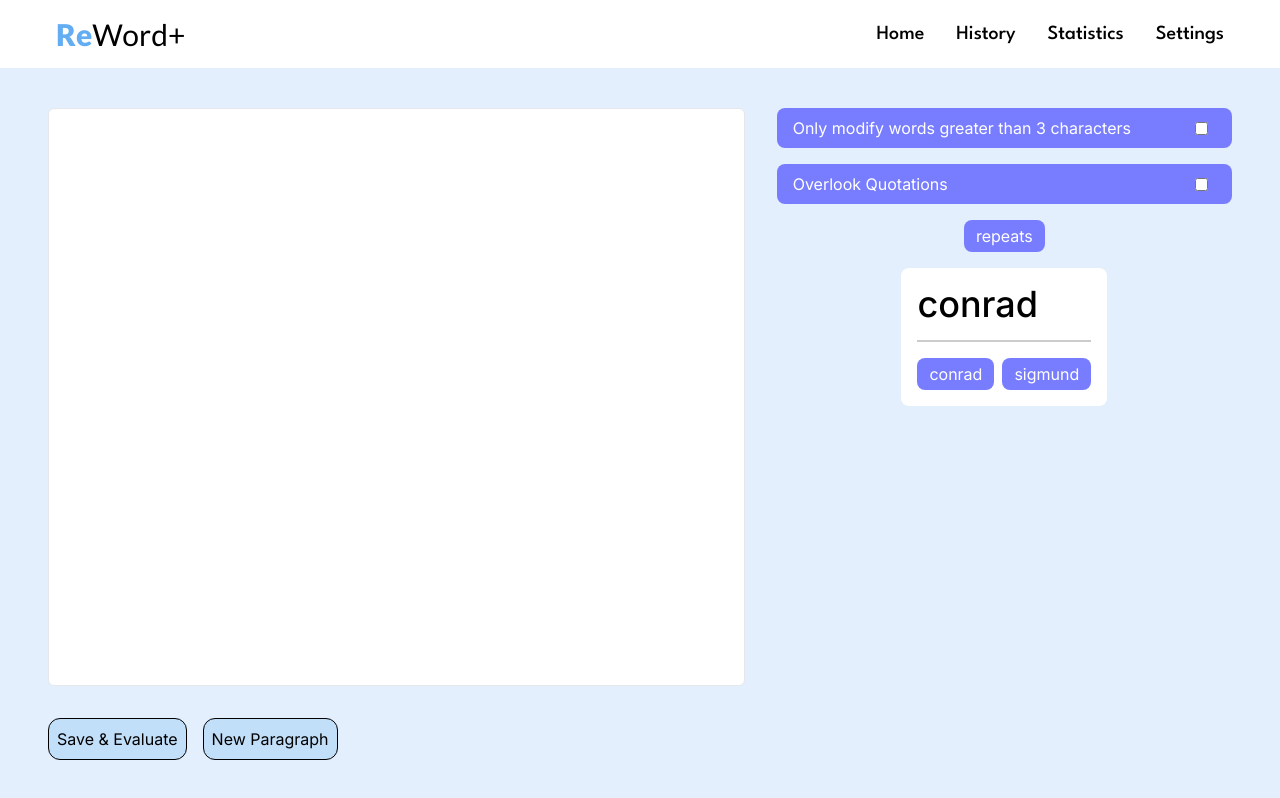
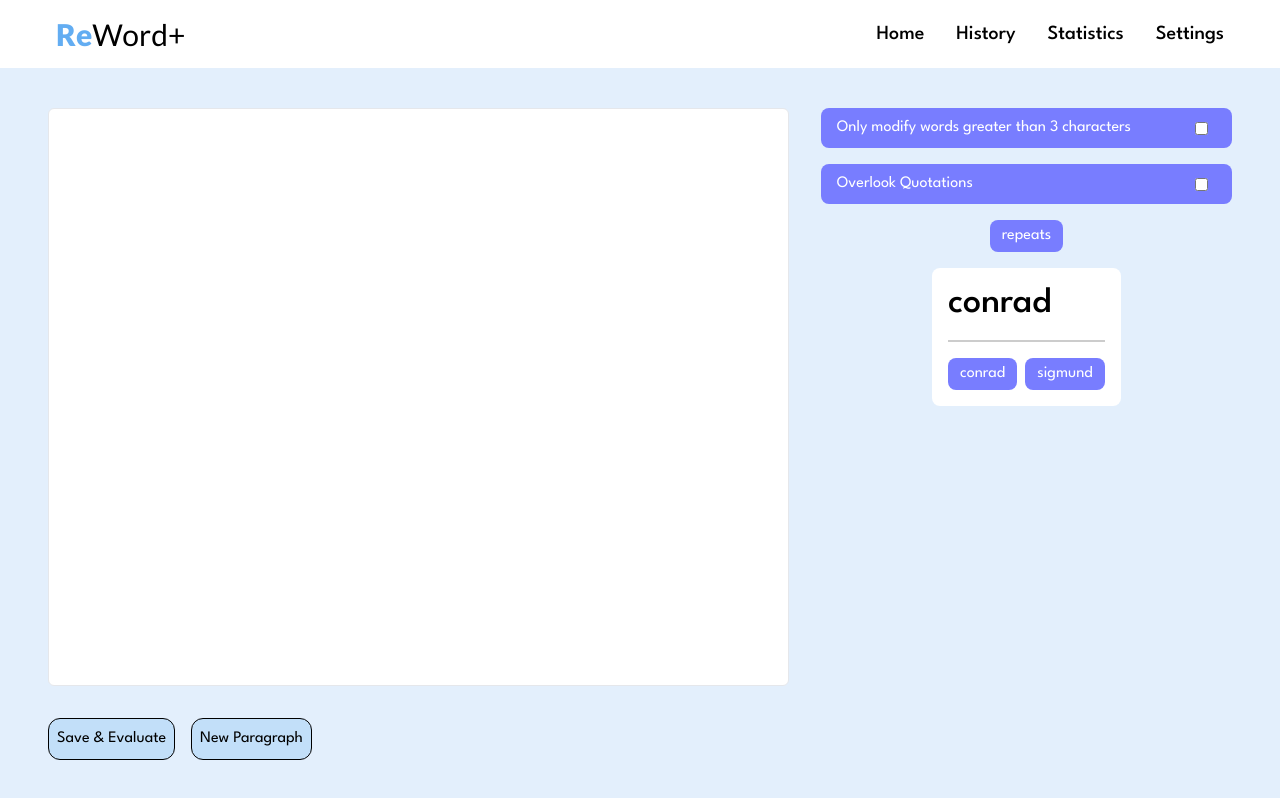
Before and after one commit to Verusins/ReWord-Plus, a Next.js app in the folder frontend/: page / in a window 1280 px wide. Built offline with nearby package versions, Linux system fonts and the light colour scheme.

Commit message:
Fix fonts

```diff
--- a/frontend/app/page.tsx
+++ b/frontend/app/page.tsx
@@ -5,6 +5,18 @@ import Synonym from "@/components/synonym";
 import SynonymSelect from "@/components/synonymselect";
 import Image from "next/image";
 import React, { useState, useEffect } from "react";
+import { League_Spartan } from "next/font/google";
+import { Lato } from "next/font/google";
+
+const leagueSpartan = League_Spartan({
+  weight: "400",
+  subsets: ["latin"],
+});
+
+const lato = Lato({
+  weight: "400",
+  subsets: ["latin"],
+});
 
 export default function Home() {
   const [is3Char, setIs3Char] = useState(false);
@@ -26,9 +38,11 @@ export default function Home() {
   return (
     <main className="flex flex-col h-screen">
       <NavBar />
-      <div className="flex justify-between flex-grow my-6 mx-8">
+      <div
+        className={`flex justify-between flex-grow my-6 mx-8 ${leagueSpartan.className}`}
+      >
         <div className="flex flex-col flex-grow w-1/2">
-          <form className="p-4 h-full">
+          <form className={`p-4 h-full ${lato.className}`}>
             <textarea
               value={text}
               onChange={(e) => setText(e.target.value)}
```
